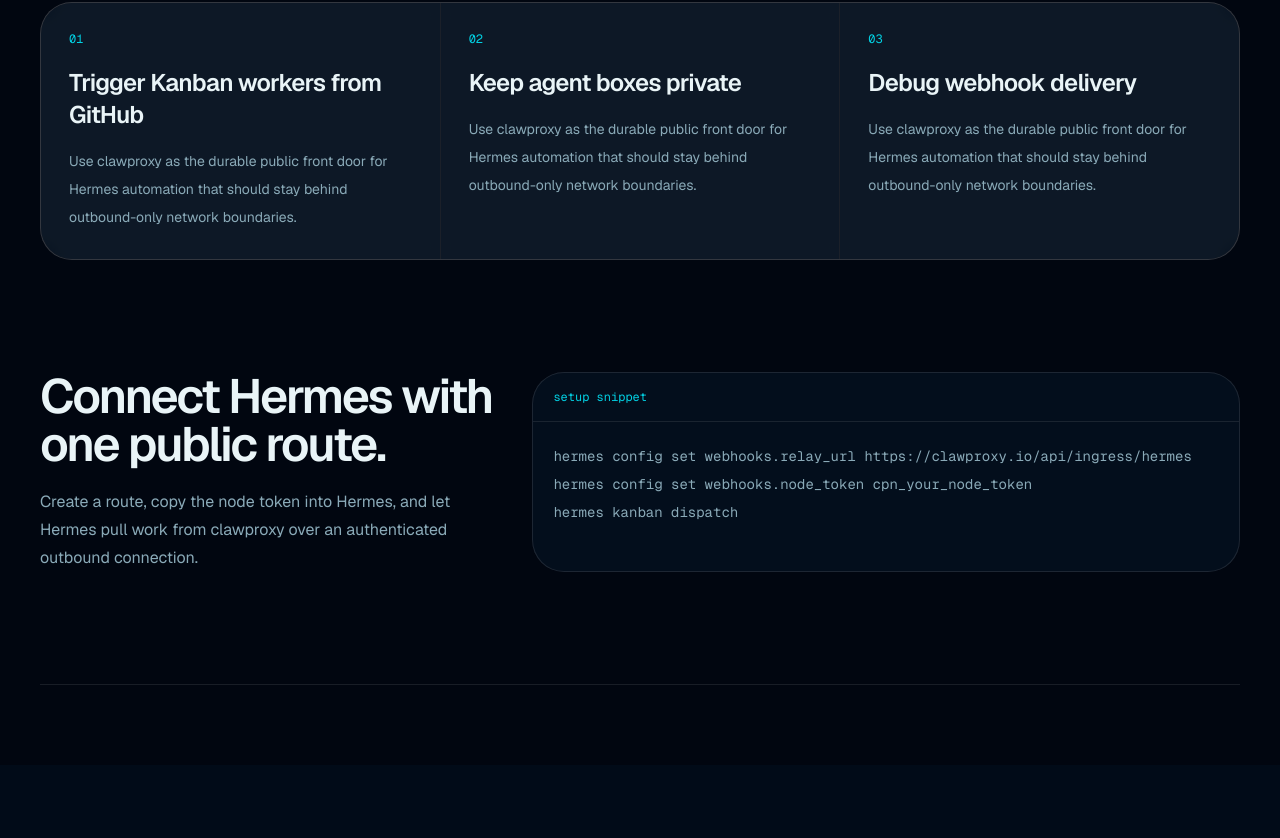
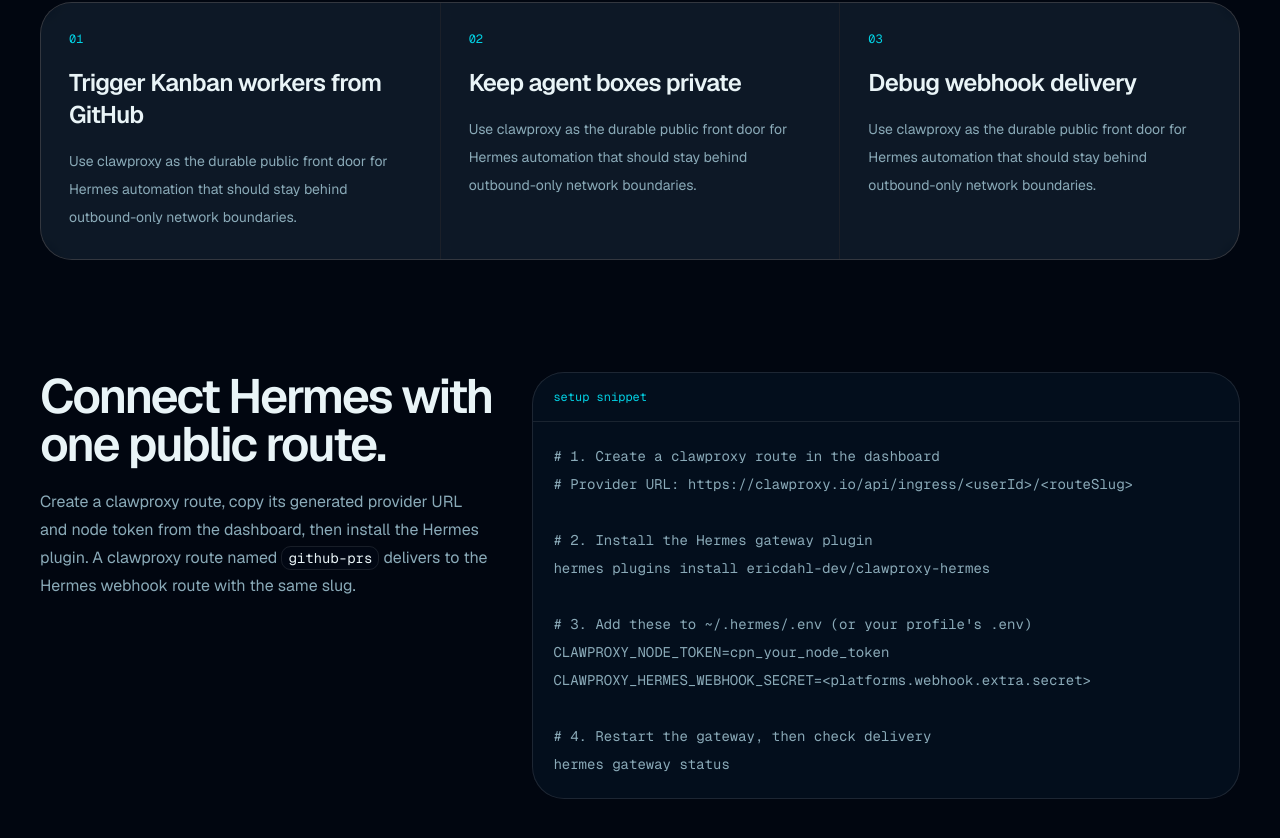
Before and after one commit to ericdahl-dev/clawproxy, a Next.js app: page /hermes in a window 1280 px wide. Shown: the part 806-1644 px from the top of the page. Before the commit the page ends 1571 px from the top, so only its background shows below. Built offline with nearby package versions, Linux system fonts and the light colour scheme.

Commit message:
fix: correct Hermes landing setup snippet

```diff
--- a/app/hermes/page.tsx
+++ b/app/hermes/page.tsx
@@ -3,9 +3,18 @@
 import { Button } from "@/components/ui/button";
 
 const steps = ["Provider webhook", "clawproxy route", "Hermes agent run"];
-const snippet = `hermes config set webhooks.relay_url https://clawproxy.io/api/ingress/hermes
-hermes config set webhooks.node_token cpn_your_node_token
-hermes kanban dispatch`;
+const snippet = `# 1. Create a clawproxy route in the dashboard
+# Provider URL: https://clawproxy.io/api/ingress/<userId>/<routeSlug>
+
+# 2. Install the Hermes gateway plugin
+hermes plugins install ericdahl-dev/clawproxy-hermes
+
+# 3. Add these to ~/.hermes/.env (or your profile's .env)
+CLAWPROXY_NODE_TOKEN=cpn_your_node_token
+CLAWPROXY_HERMES_WEBHOOK_SECRET=<platforms.webhook.extra.secret>
+
+# 4. Restart the gateway, then check delivery
+hermes gateway status`;
 
 export const dynamic = "force-dynamic";
 
@@ -34,7 +43,7 @@
           <div className="relative w-full max-w-[34rem] lg:justify-self-end"><div className="absolute -inset-8 rounded-[3rem] bg-brand-accent/10 blur-3xl" /><div className="relative overflow-hidden rounded-[2rem] border border-border/80 bg-card/80 p-4 shadow-2xl shadow-black/40 backdrop-blur-xl"><div className="rounded-[1.5rem] border border-brand-accent/25 bg-brand-accent/10 p-4"><p className="font-mono text-xs text-brand-accent">delivery target</p><h2 className="mt-2.5 text-2xl font-semibold tracking-[-0.04em]">Hermes stays private. Work still starts instantly.</h2><p className="mt-2 text-sm leading-6 text-muted-foreground">Public webhooks become reliable inputs for agent workflows, Kanban dispatch, and automation runs.</p></div><div className="mt-3 grid grid-cols-3 gap-px overflow-hidden rounded-2xl border border-border/70 bg-border/70">{steps.map((step, index) => (<div key={step} className="bg-background/45 p-3"><p className="font-mono text-[11px] text-muted-foreground">{String(index + 1).padStart(2, "0")}</p><p className="mt-3 text-sm font-semibold leading-5">{step}</p></div>))}</div></div></div>
         </section>
         <section className="grid gap-px overflow-hidden rounded-[2rem] border border-border/80 bg-border/80 md:grid-cols-3">{["Trigger Kanban workers from GitHub", "Keep agent boxes private", "Debug webhook delivery"].map((title, index) => (<article key={title} className="bg-card/60 p-7 backdrop-blur"><p className="font-mono text-xs text-brand-accent">{String(index + 1).padStart(2, "0")}</p><h2 className="mt-5 text-2xl font-semibold tracking-[-0.03em]">{title}</h2><p className="mt-4 text-sm leading-7 text-muted-foreground">Use clawproxy as the durable public front door for Hermes automation that should stay behind outbound-only network boundaries.</p></article>))}</section>
-        <section id="setup" className="grid gap-10 border-b border-border/70 py-20 lg:grid-cols-[0.78fr_1.22fr] lg:py-28"><div><h2 className="max-w-lg text-4xl font-semibold tracking-[-0.045em] sm:text-5xl">Connect Hermes with one public route.</h2><p className="mt-5 max-w-xl text-base leading-7 text-muted-foreground">Create a route, copy the node token into Hermes, and let Hermes pull work from clawproxy over an authenticated outbound connection.</p></div><div className="overflow-hidden rounded-[2rem] border border-border/80 bg-card/60 backdrop-blur"><div className="border-b border-border/70 px-5 py-4"><p className="font-mono text-xs text-brand-accent">setup snippet</p></div><pre className="overflow-x-auto p-5 text-sm leading-7 text-muted-foreground"><code>{snippet}</code></pre></div></section>
+        <section id="setup" className="grid gap-10 border-b border-border/70 py-20 lg:grid-cols-[0.78fr_1.22fr] lg:py-28"><div><h2 className="max-w-lg text-4xl font-semibold tracking-[-0.045em] sm:text-5xl">Connect Hermes with one public route.</h2><p className="mt-5 max-w-xl text-base leading-7 text-muted-foreground">Create a clawproxy route, copy its generated provider URL and node token from the dashboard, then install the Hermes plugin. A clawproxy route named <code className="rounded-md border border-border/70 bg-background/45 px-1.5 py-0.5 font-mono text-sm text-foreground">github-prs</code> delivers to the Hermes webhook route with the same slug.</p></div><div className="overflow-hidden rounded-[2rem] border border-border/80 bg-card/60 backdrop-blur"><div className="border-b border-border/70 px-5 py-4"><p className="font-mono text-xs text-brand-accent">setup snippet</p></div><pre className="overflow-x-auto p-5 text-sm leading-7 text-muted-foreground"><code>{snippet}</code></pre></div></section>
       </section>
     </main>
   );
```
Also changed, not shown: 1 other file (tests, documents, lock files or other folders).
